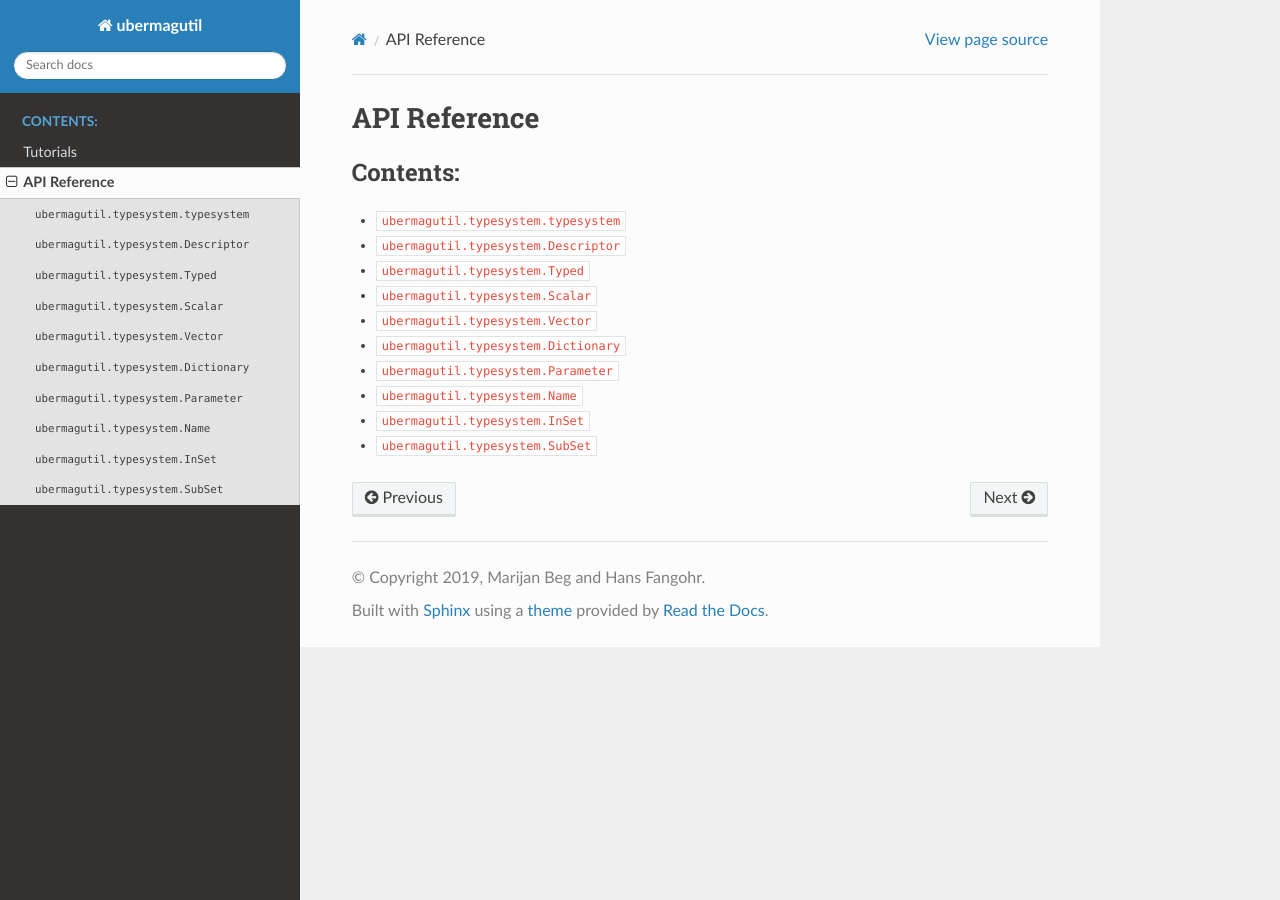
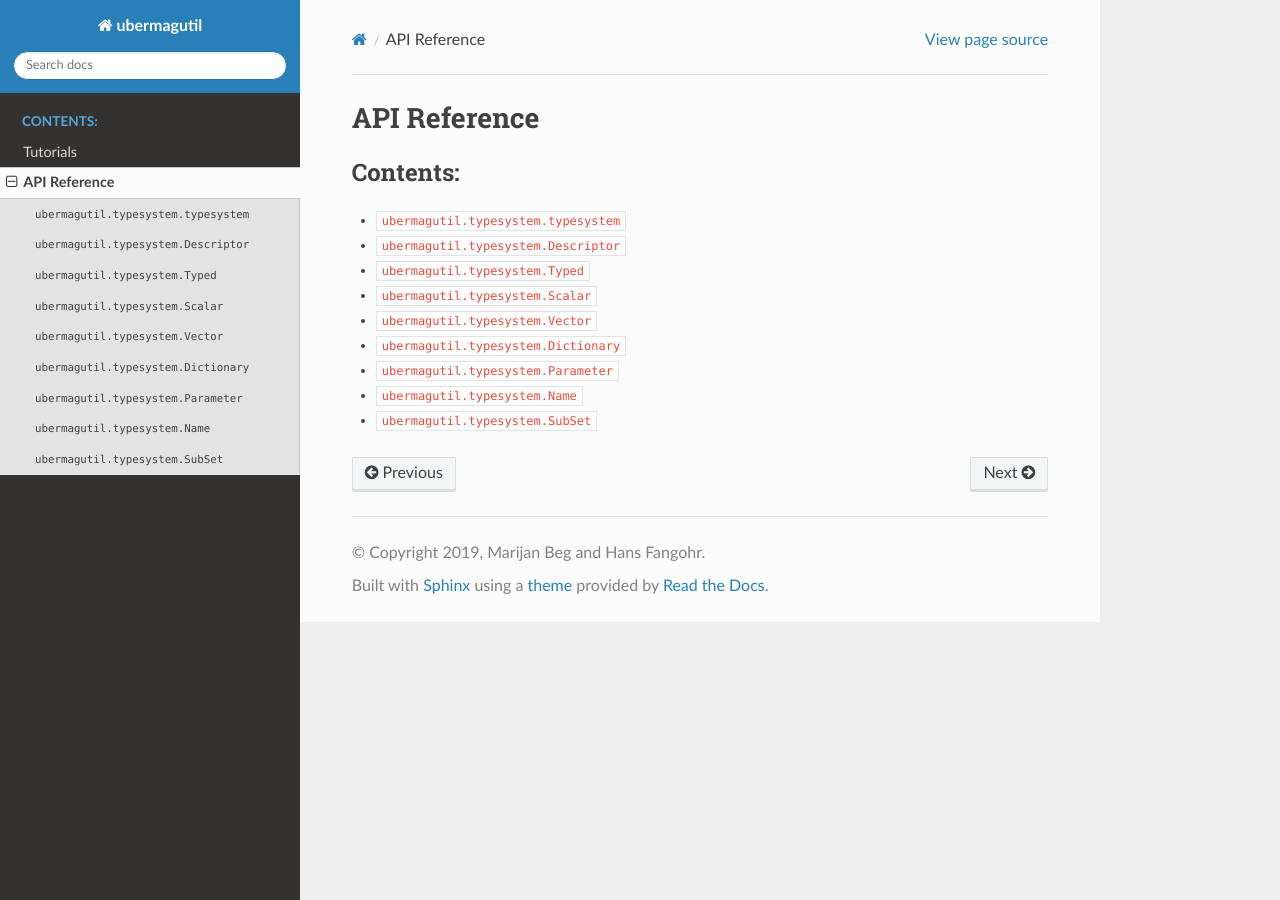
Before and after one commit to ubermag/ubermagutil, a Sphinx documentation site: the page built from docs/api-reference.rst, in a window 1280 px wide. Built offline with Sphinx 7.4.7 and the Read the Docs theme 2.0.0, drawn with Linux system fonts in a browser that asks for light colours; pages that are not in the unit, such as notebooks, are missing from menus.

Commit message:
Remove inset from docs.

```diff
--- a/docs/api-reference.rst
+++ b/docs/api-reference.rst
@@ -13,5 +13,4 @@ API Reference
    dictionary
    parameter
    name
-   inset
    subset
--- a/docs/inset.rst
+++ /dev/null
@@ -1,5 +0,0 @@
-``ubermagutil.typesystem.InSet``
-================================
-
-.. autoclass:: ubermagutil.typesystem.InSet
-   :members:
```
